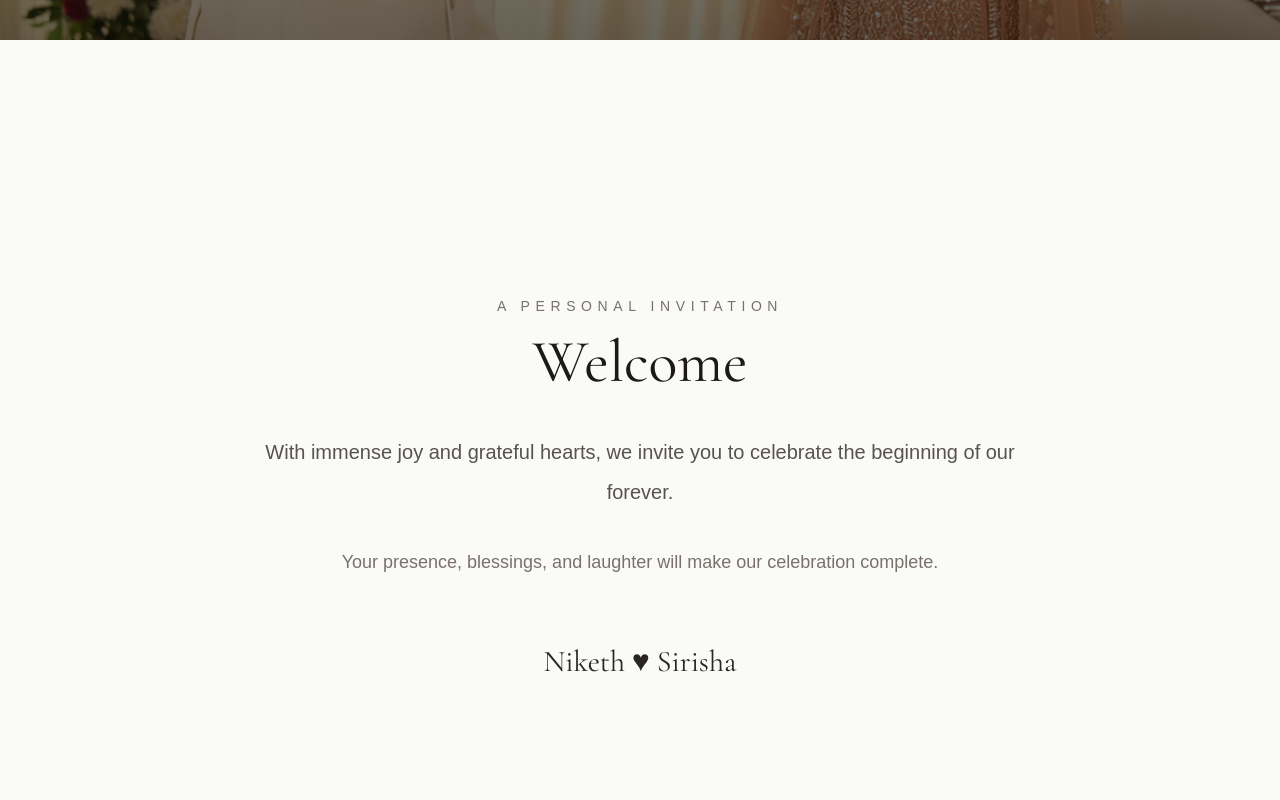
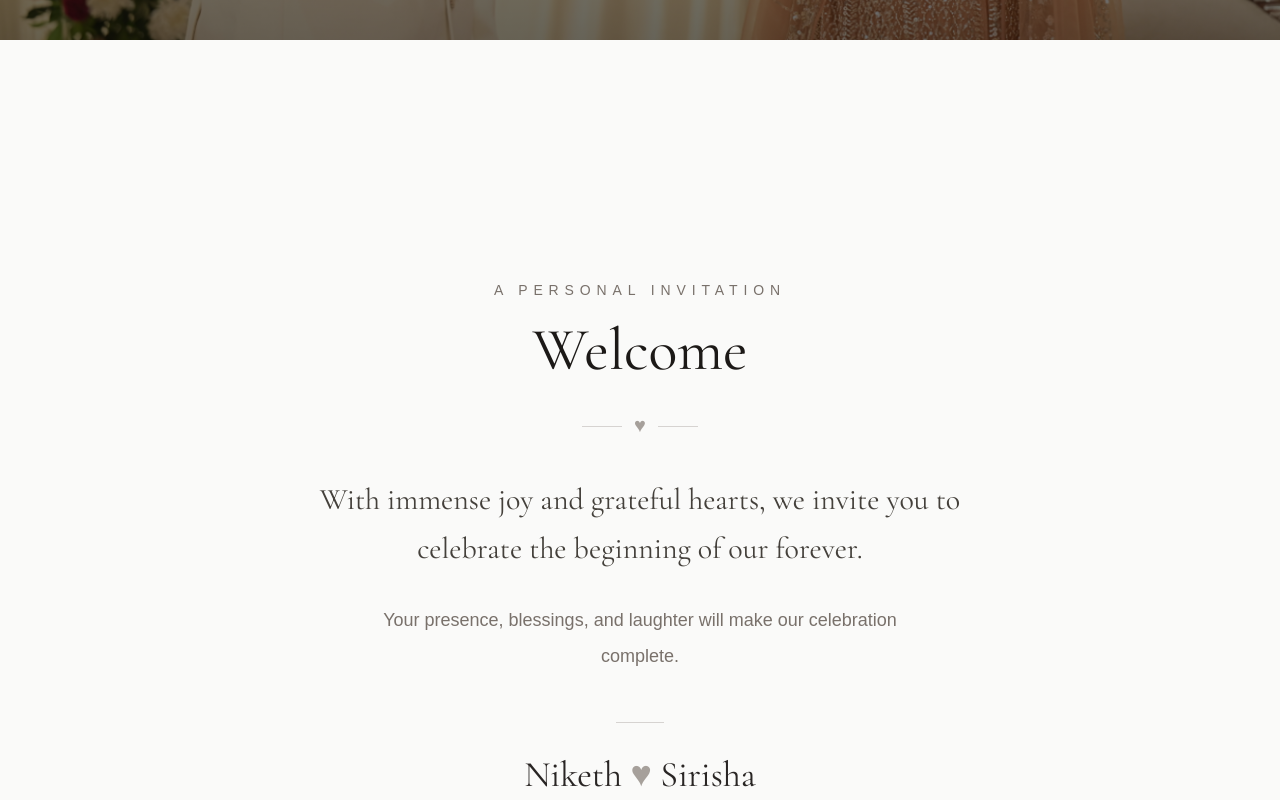
Before and after one commit to NikethVelala/NikSha, a Next.js app: page / in a window 1280 px wide. Shown: the part 760-1560 px from the top of the page. Built offline with nearby package versions, Linux system fonts and the light colour scheme.

Commit message:
feat: refine wedding welcome section

```diff
--- a/components/Welcome/Welcome.tsx
+++ b/components/Welcome/Welcome.tsx
@@ -11,29 +11,36 @@ export default function Welcome() {
         whileInView={{ opacity: 1, y: 0 }}
         transition={{ duration: 0.8 }}
         viewport={{ once: true }}
-        className="mx-auto max-w-3xl py-32 md:py-40 text-center"
+        className="mx-auto max-w-3xl py-28 text-center md:py-36"
       >
-        <p className="mb-4 uppercase tracking-[0.4em] text-stone-500 text-sm">
+        <p className="text-xs uppercase tracking-[0.42em] text-stone-500 sm:text-sm">
           A Personal Invitation
         </p>
 
-        <h2 className="font-heading text-5xl md:text-6xl text-stone-900">
+        <h2 className="mt-5 font-heading text-5xl leading-none text-stone-900 md:text-6xl">
           Welcome
         </h2>
 
-        <p className="mt-10 text-xl leading-10 text-stone-600">
-          With immense joy and grateful hearts,
-          we invite you to celebrate the beginning
-          of our forever.
+        <div className="mx-auto mt-8 flex items-center justify-center gap-3">
+          <span className="h-px w-10 bg-stone-300" />
+          <span className="font-heading text-xl text-stone-400">♥</span>
+          <span className="h-px w-10 bg-stone-300" />
+        </div>
+
+        <p className="mx-auto mt-9 max-w-2xl font-heading text-2xl leading-relaxed text-stone-700 sm:text-3xl">
+          With immense joy and grateful hearts, we invite you to celebrate the
+          beginning of our forever.
         </p>
 
-        <p className="mt-8 text-lg leading-9 text-stone-500">
-          Your presence, blessings, and laughter
-          will make our celebration complete.
+        <p className="mx-auto mt-7 max-w-xl text-base leading-8 text-stone-500 sm:text-lg sm:leading-9">
+          Your presence, blessings, and laughter will make our celebration
+          complete.
         </p>
 
-        <p className="mt-16 font-heading text-3xl text-stone-800">
-          Niketh ♥ Sirisha
+        <div className="mx-auto mt-12 h-px w-12 bg-stone-300" />
+
+        <p className="mt-8 font-heading text-3xl text-stone-800 sm:text-4xl">
+          Niketh <span className="text-stone-400">♥</span> Sirisha
         </p>
       </motion.div>
     </Section>
```
